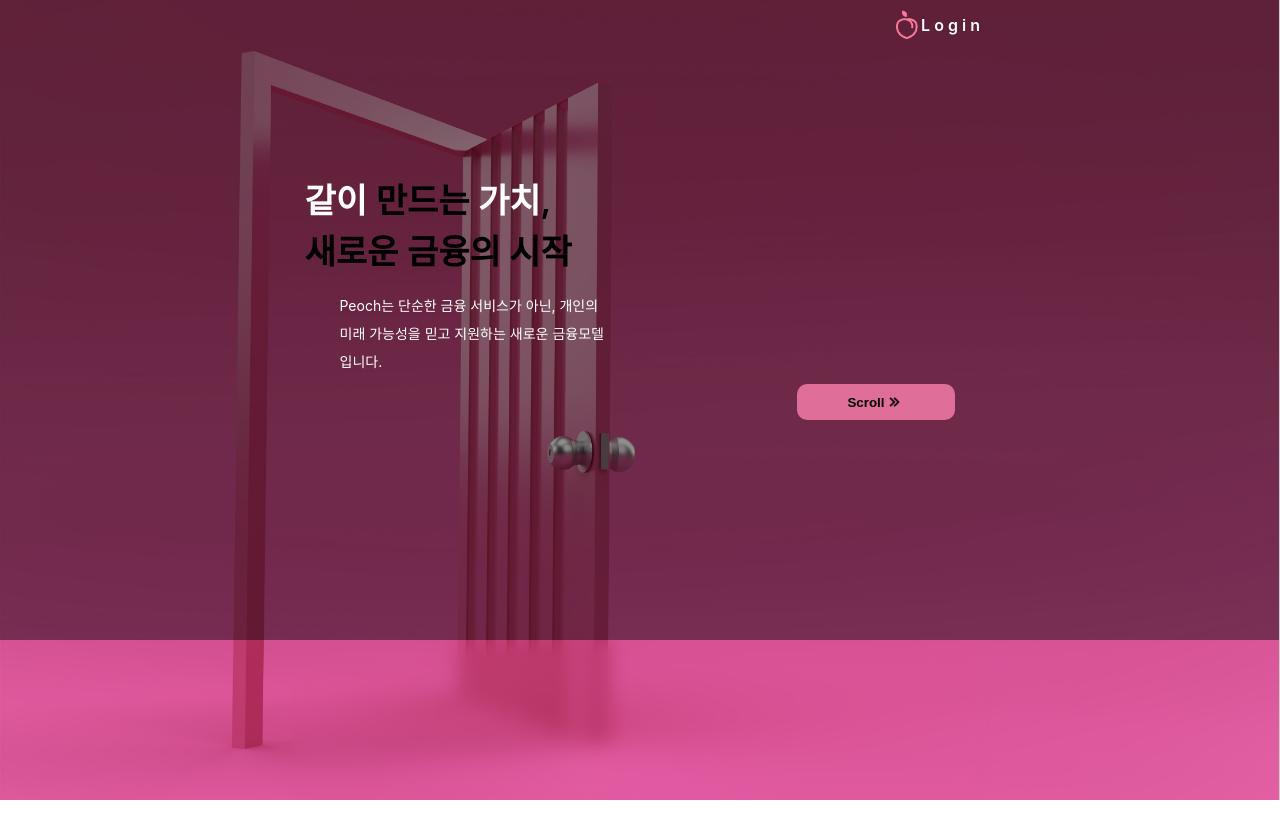
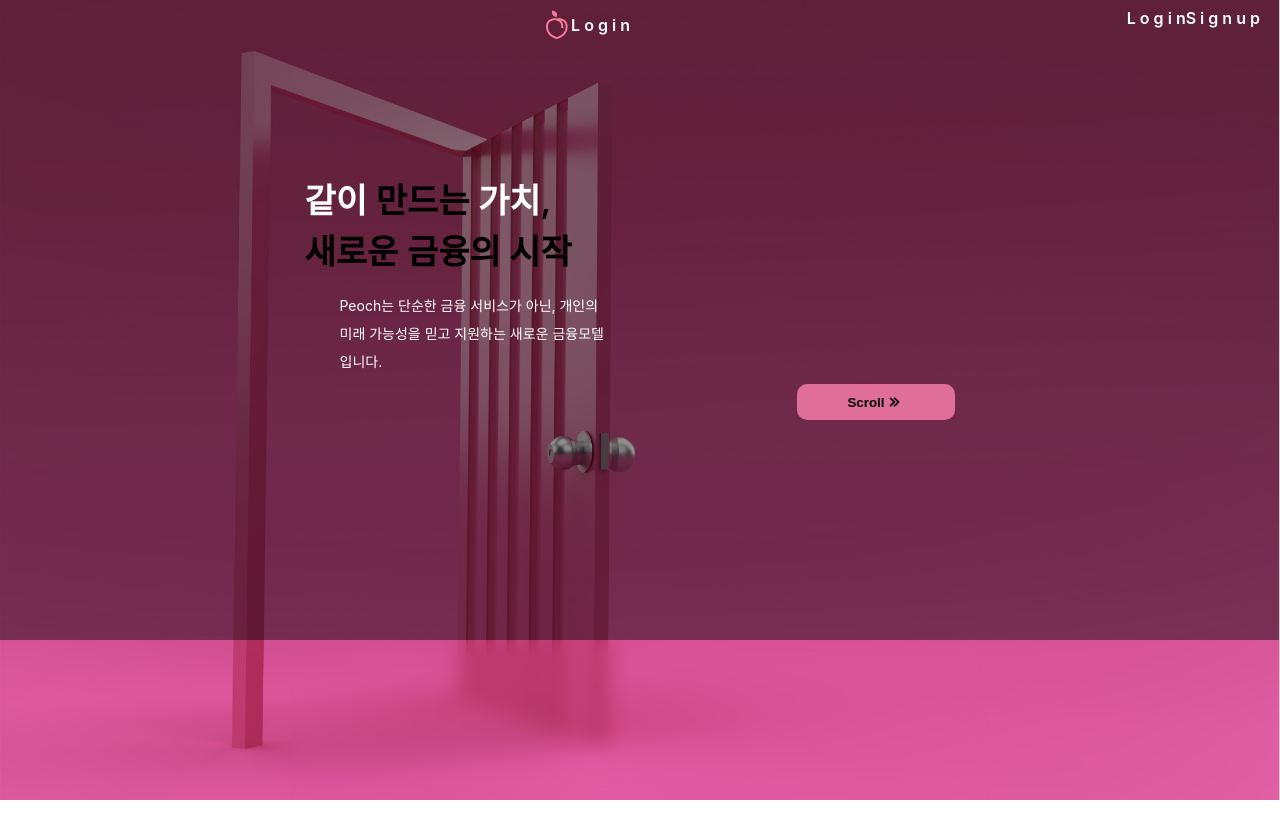
Before and after one commit to shinhan-7hillguys/7hillguys-front, a React (Create React App) app: page / in a window 1280 px wide. Shown: the top 838 px of the page. Built offline with nearby package versions, Linux system fonts and the light colour scheme.

Commit message:
Type: Feat
Body: 로그인,로그아웃 링크 추가

Footer: 능
 Resolves:
 Related to:

```diff
--- a/src/Main.jsx
+++ b/src/Main.jsx
@@ -79,6 +79,12 @@ const Main = () => {
             <img src="./logo.png" alt="" width={30} height={30} />L o g i n
           </Link>
         </div>
+        <div className="auth-links">
+          <Link to="/login" className="login-button">
+            L o g i n
+          </Link>
+          <Link to="/signup" className="signup-button">  S i g n u p</Link>
+        </div>
       </div>
       <div ref={containerRef} className="viewport-container">
         <div ref={scrollerRef} className="horizontal-scroller">
```
